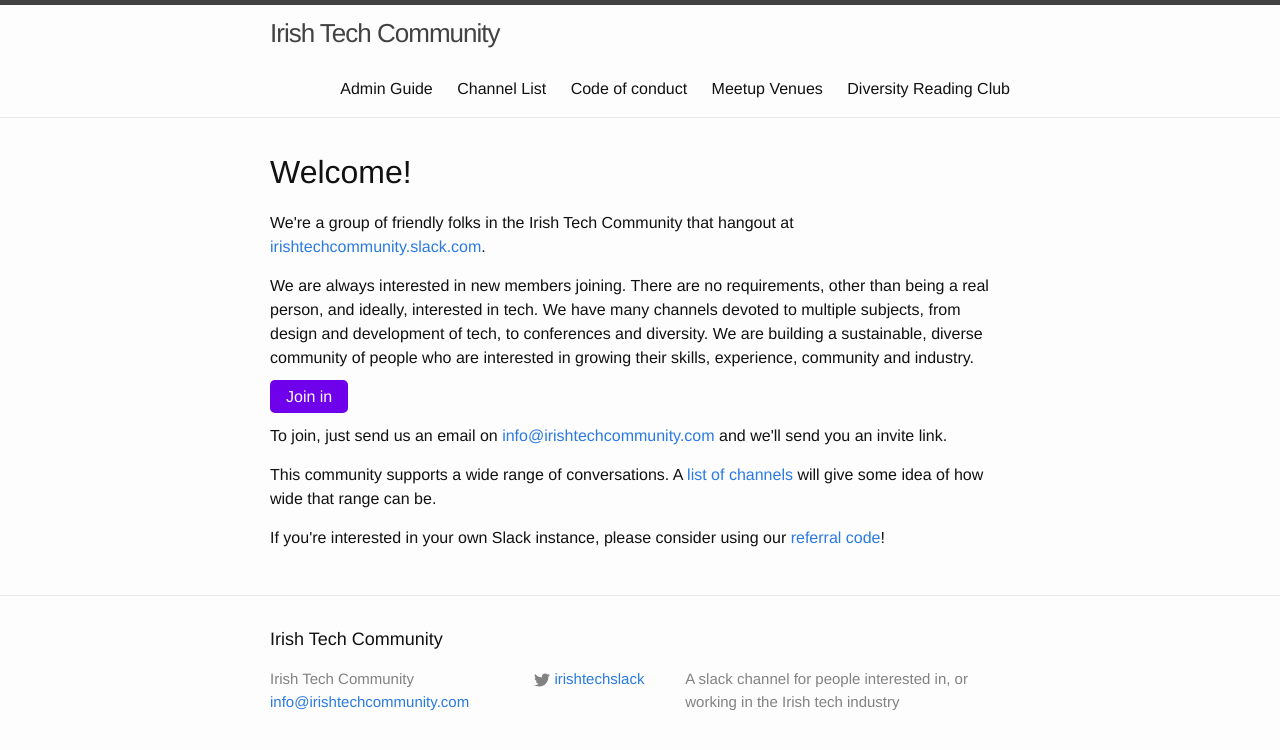
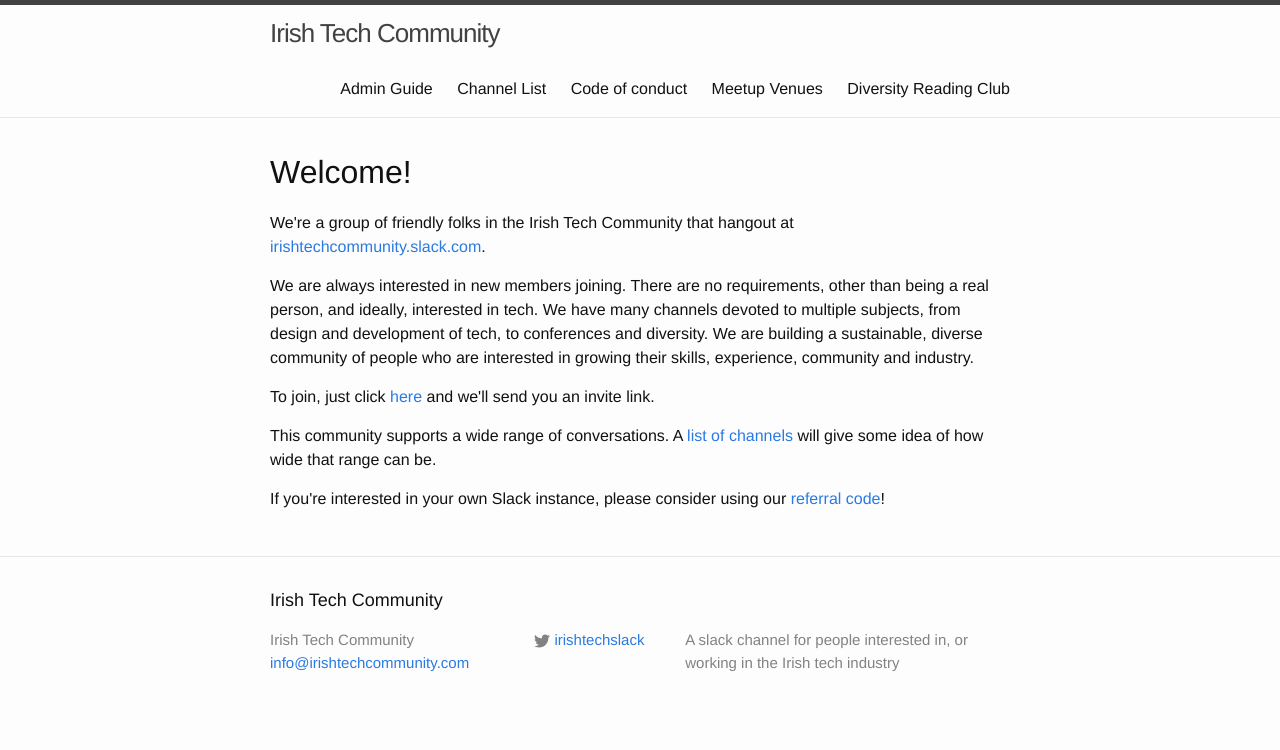
Before and after one commit to IrishTechCommunity/irishtechcommunity.github.io, a Jekyll site: the page built from index.html, in a window 1280 px wide. Shown: the top 750 px of the page. Built offline with Jekyll 4.4.1, drawn with Linux system fonts in a browser that asks for light colours.

Commit message:
Update index.html

```diff
--- a/index.html
+++ b/index.html
@@ -12,12 +12,10 @@ layout: default
 
 	<p>We are always interested in new members joining. There are no requirements, other than being a real person, and ideally, interested in tech. We have many channels devoted to multiple subjects, from design and development of tech, to conferences and diversity. We are building a sustainable, diverse community of people who are interested in growing their skills, experience, community and industry.
 	</p>
-  <p class="button">
-    <a href="mailto:info@irishtechcommunity.com?subject=Sign%20me%20up&amp;body=Hey,%20I'm%20interested%20in%20taking%20part%20in%20your%20Slack%20instance!%20This%20email%20address%20is%20fine.%20Thanks!">
-      Join in
-    </a>
+  <p>
+	<script async defer src="http://slack.yourdomain.com/slackin.js?large"></script>
   </p>
-		<p> To join, just send us an email on <a href="mailto:info@irishtechcommunity.com">info@irishtechcommunity.com</a> and we'll send you an invite link.</p>
+		<p> To join, just click <a href="https://slackin-itc.herokuapp.com/">here</a> and we'll send you an invite link.</p>
     <p>This community supports a wide range of conversations. A <a href="/channels">list of channels</a> will give some idea of how wide that range can be.</p>
 	<p>
 	 If you're interested
```
